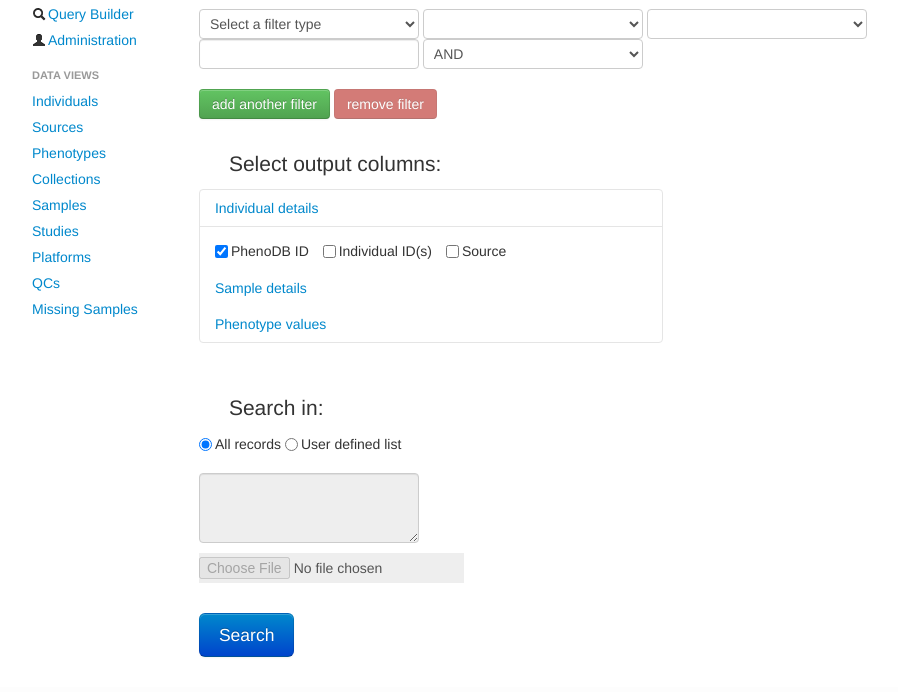
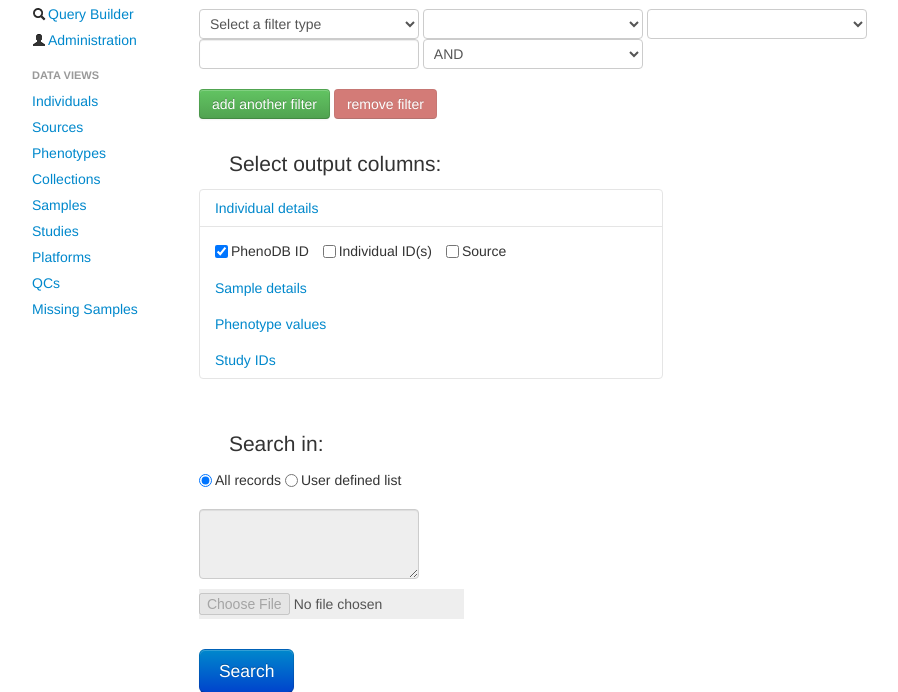
Before and after one commit to wtsi-medical-genomics/phenodb, a Django app: template templates/search/querybuilder.html in a window 1280 px wide. Shown: the part 113-805 px from the top of the page, without its empty margins (3-901 px from the left). Before the commit the page ends 770 px from the top, so only its background shows below. Run offline with Django 3.2, Linux system fonts and the light colour scheme; the template is opened without the code that fills it, so the values that code supplies are empty; some libraries are stand-ins or nearby versions.

Commit message:
allow the user to select studies for output, in this way you are able to be sure which sample ID is linked to which study.

```diff
--- a/templates/search/querybuilder.html
+++ b/templates/search/querybuilder.html
@@ -26,10 +26,6 @@
 			// enable the "remove" button
 			$('#btnDel').removeAttr("disabled");
 
-			// Maximum number of forms
-			if (newNum == 5)
-				$('#btnAdd').attr('disabled', 'disabled');
-
 			$("[id^=from]").change(function() {
 				var idstr = $(this).attr("id")
 				var idarray = idstr.split("_")
@@ -43,8 +39,7 @@
 					$("#querystr_" + idnum).prop('value', '');
 					$("#querystr_" + idnum).prop('disabled', true);
 				} else {
-
-					if ($("#from_" + idnum).val() == 'source' | $("#from_" + idnum).val() == 'sstudy' | $("#from_" + idnum).val() == 'platform') {
+					if ($("#from_" + idnum).val() == 'source' | $("#from_" + idnum).val() == 'study' | $("#from_" + idnum).val() == 'platform') {
 						$("#is_" + idnum).prop('value', '');
 						$("#is_" + idnum).attr('disabled', true);
 						$("#querystr_" + idnum).prop('value', '');
@@ -73,11 +68,6 @@
 
 				if ($(this).val() == 'message') {
 					$("#is_" + idnum).attr('disabled', true);
-				} else if ($("#from_" + idnum).val() == 'source' | $("#from_" + idnum).val() == 'study' | $("#from_" + idnum).val() == 'platform') {
-					$("#is_" + idnum).prop('value', '');
-					$("#is_" + idnum).attr('disabled', true);
-					$("#querystr_" + idnum).prop('value', '');
-					$("#querystr_" + idnum).prop('disabled', true);
 				} else {
 					$("#is_" + idnum).attr('disabled', false);
 					var url = "/search/querybuilder/" + $("#from_" + idnum).val() + "/" + $(this).val() + "/all_search_options";
@@ -144,7 +134,7 @@
 				$("#where_" + idnum).attr('disabled', false);
 				var url = "/search/querybuilder/" + $(this).val() + "/all_json_models";
 				var from = $(this).val();
-				if ($("#from_" + idnum).val() == 'source' | $("#from_" + idnum).val() == 'sstudy' | $("#from_" + idnum).val() == 'platform') {
+				if ($("#from_" + idnum).val() == 'source' | $("#from_" + idnum).val() == 'study' | $("#from_" + idnum).val() == 'platform') {
 					$("#is_" + idnum).prop('value', '');
 					$("#is_" + idnum).attr('disabled', true);
 					$("#querystr_" + idnum).prop('value', '');
@@ -169,11 +159,6 @@
 
 			if ($(this).val() == 'message') {
 				$("#is_" + idnum).attr('disabled', true);
-			} else if ($("#from_" + idnum).val() == 'source' | $("#from_" + idnum).val() == 'study' | $("#from_" + idnum).val() == 'platform') {
-				$("#is_" + idnum).prop('value', '');
-				$("#is_" + idnum).attr('disabled', true);
-				$("#querystr_" + idnum).prop('value', '');
-				$("#querystr_" + idnum).prop('disabled', true);
 			} else {
 				$("#is_" + idnum).attr('disabled', false);
 				var url = "/search/querybuilder/" + $("#from_" + idnum).val() + "/" + $(this).val() + "/all_search_options";
@@ -194,7 +179,7 @@
 			}
 		});
 
-		// turn the query string box off is a null query is selected
+		// turn the query string box off if a boolean query is selected
 		$("[id^=is]").change(function() {
 			// get the id number of the menu that changed so that we change the correct search filter
 			var idstr = $(this).attr("id")
@@ -209,6 +194,7 @@
 			}
 		});
 
+		// active the file select button and text area if the user select to input their own ids
 		$('input[name=searchIn]').change(function() {
 			if (this.value == "userlist") {
 				$('#individual_list, #individual_file').prop('disabled', false);
@@ -322,6 +308,19 @@
 							{% endfor %}
 						</div>
 					</div>
+					<div class="accordion-heading">
+						<a class="accordion-toggle" data-toggle="collapse" data-target="#collapseFour" href="#"> Study IDs </a>
+					</div>
+					<div id="collapseFour" class="accordion-body collapse out">
+						<div class="accordion-inner">
+							{% for study in studies %}
+							<label class="checkbox">
+								<input type="checkbox" name="output" value="study:{{study.id}}">
+								{{study.study_name}}</label>
+							<br/>
+							{% endfor %}
+						</div>
+					</div>
 				</div>
 			</div>
 		</div>
```
